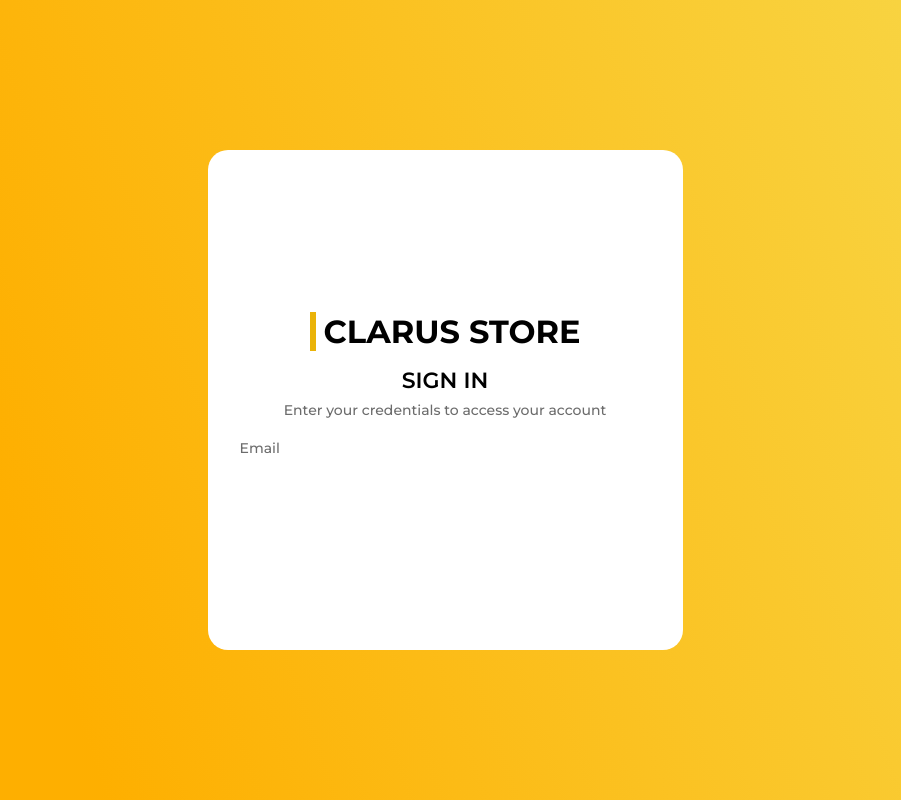
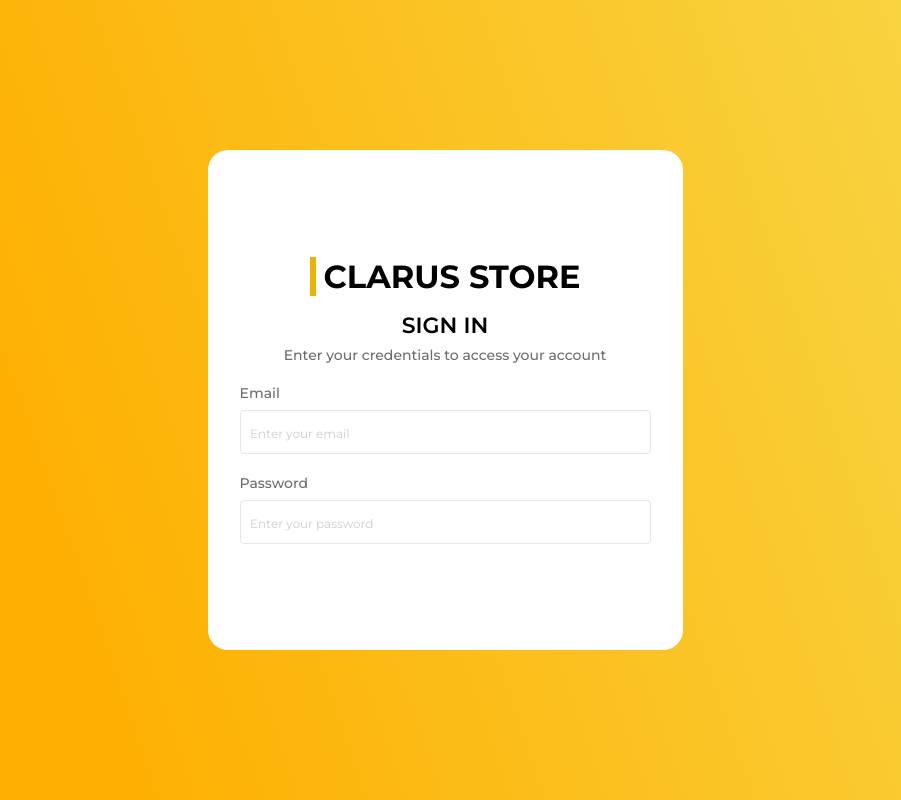
Before and after one commit to OzkanDeniz/clarus_store, a React (Create React App) app: page / in a window 1280 px wide. Shown: the whole page, without its empty margins (195-1096 px from the left). Built offline with nearby package versions, Linux system fonts and the light colour scheme.

Commit message:
email and password

```diff
--- a/src/pages/Login.jsx
+++ b/src/pages/Login.jsx
@@ -12,12 +12,40 @@ const Login = () => {
         </div>
         <div className="my-2">
           <h3 className="font-montserrat font-[600] text-[22px]">SIGN IN</h3>
-          <p className="font-montserrat text-labelColor text-label mt-1">Enter your credentials to access your account</p>
+          <p className="font-montserrat text-labelColor text-label mt-1">
+            Enter your credentials to access your account
+          </p>
         </div>
         <form className="flex flex-col text-left p-3 gap-5">
           <div className="flex flex-col gap-2">
-            <label className="font-montserrat text-label text-labelColor hover:after:content-['admin@aa.com'] hover:after:text-black hover:after:pl-3 hover:after:underline hover:cursor-pointer" htmlFor="email">Email</label>
-            <input type="email" />
+            <label
+              className="font-montserrat text-label text-labelColor hover:after:content-['admin@aa.com'] hover:after:text-black hover:after:pl-3 hover:after:underline hover:cursor-pointer"
+              htmlFor="email"
+            >
+              Email
+            </label>
+            <input
+              className="login-input"
+              type="email"
+              id="email"
+              placeholder="Enter your email"
+              required
+            />
+          </div>
+          <div className="flex flex-col gap-2">
+            <label
+              className="font-montserrat text-label text-labelColor hover:after:content-['admin'] hover:after:text-black hover:after:pl-3 hover:after:underline hover:cursor-pointer"
+              htmlFor="password"
+            >
+              Password
+            </label>
+            <input
+              className="login-input"
+              type="password"
+              id="password"
+              placeholder="Enter your password"
+              required
+            />
           </div>
         </form>
       </div>
```
